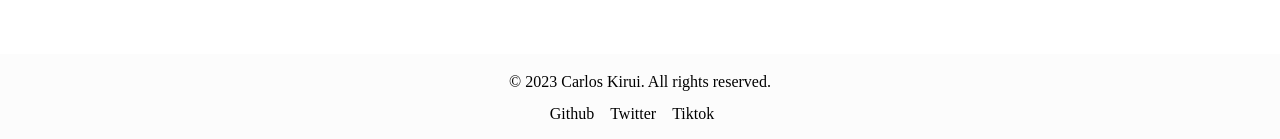
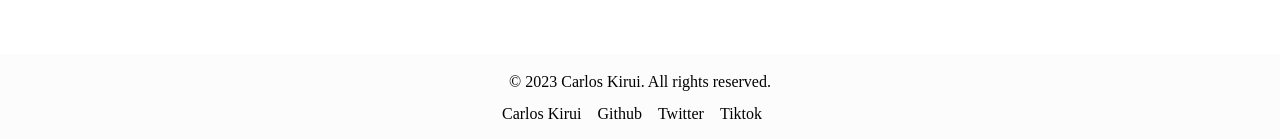
Before and after one commit to carloskim123/portfolio-site-old, a React (Vite) app: page / in a window 1280 px wide. Shown: the part 658-797 px from the top of the page. Built offline with nearby package versions, Linux system fonts and the light colour scheme; a web font is replaced by a local one.

Commit message:
done for sunday

```diff
--- a/data/db.js
+++ b/data/db.js
@@ -49,6 +49,10 @@ export const dr = new DirectLinks();
 
 export const pg_lk = [
     {
+        url: portfolio_url,
+        pathname: "Carlos Kirui"
+    },
+    {
         url: dr.github,
         pathname: "Github"
     },
@@ -58,7 +62,8 @@ export const pg_lk = [
     }, {
         url: dr.tiktok,
         pathname: "Tiktok"
-    }
+    },
+
 ]
 export const routes = [
     { path: "/", pathname: "Home" },
--- a/src/components/Footer.jsx
+++ b/src/components/Footer.jsx
@@ -18,7 +18,7 @@ const Footer = () => {
             backdropFilter="blur(12px)"
             background="rgba(0, 0, 0, 0.01)"
         >
-            <Center>
+            <Box>
                 <Text>
                     &copy; 2023 Carlos Kirui. All rights reserved.
                     <Flex justify="center" mt={2}>
@@ -30,7 +30,7 @@ const Footer = () => {
 
                     </Flex>
                 </Text>
-            </Center>
+            </Box>
         </Box>
     );
 };
```
